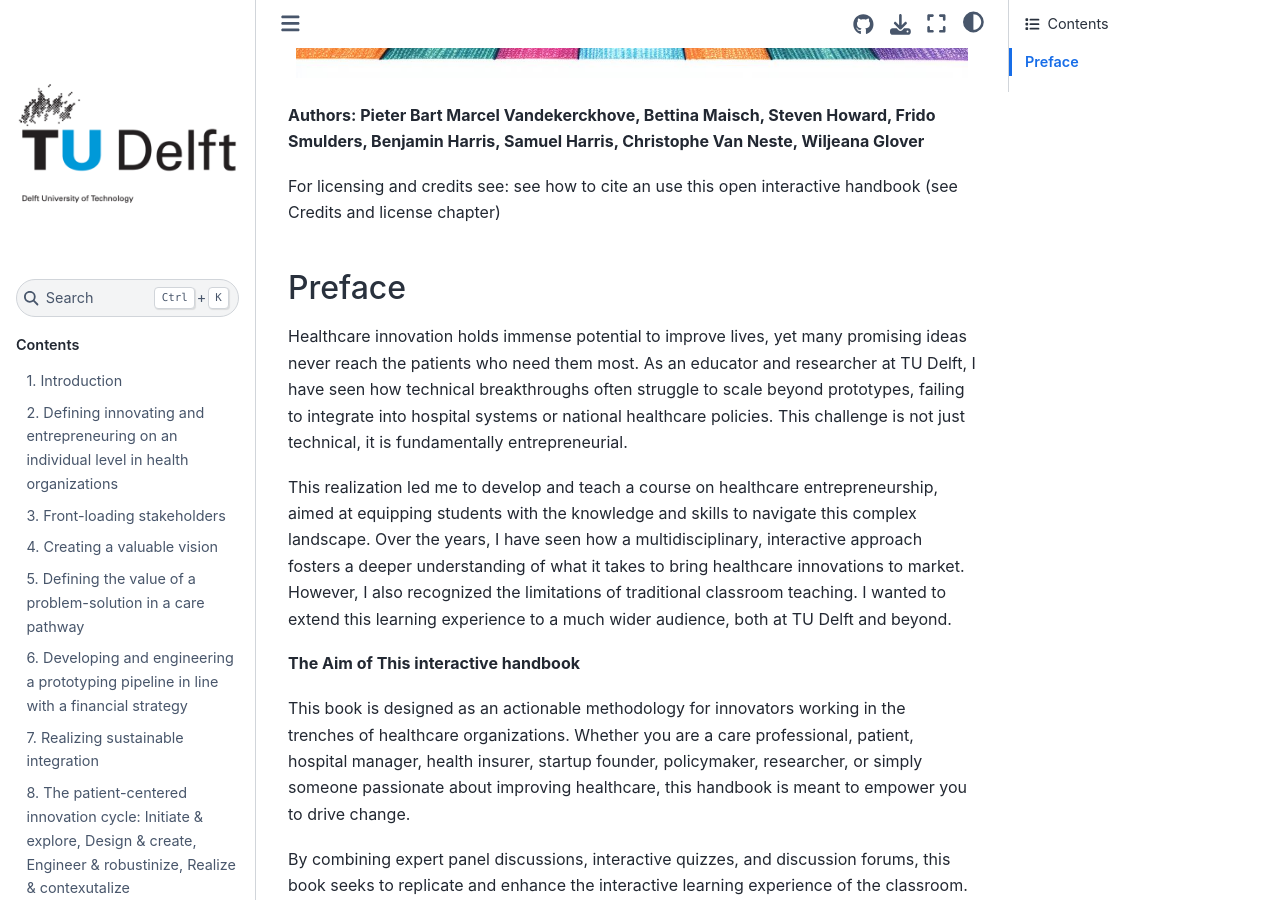
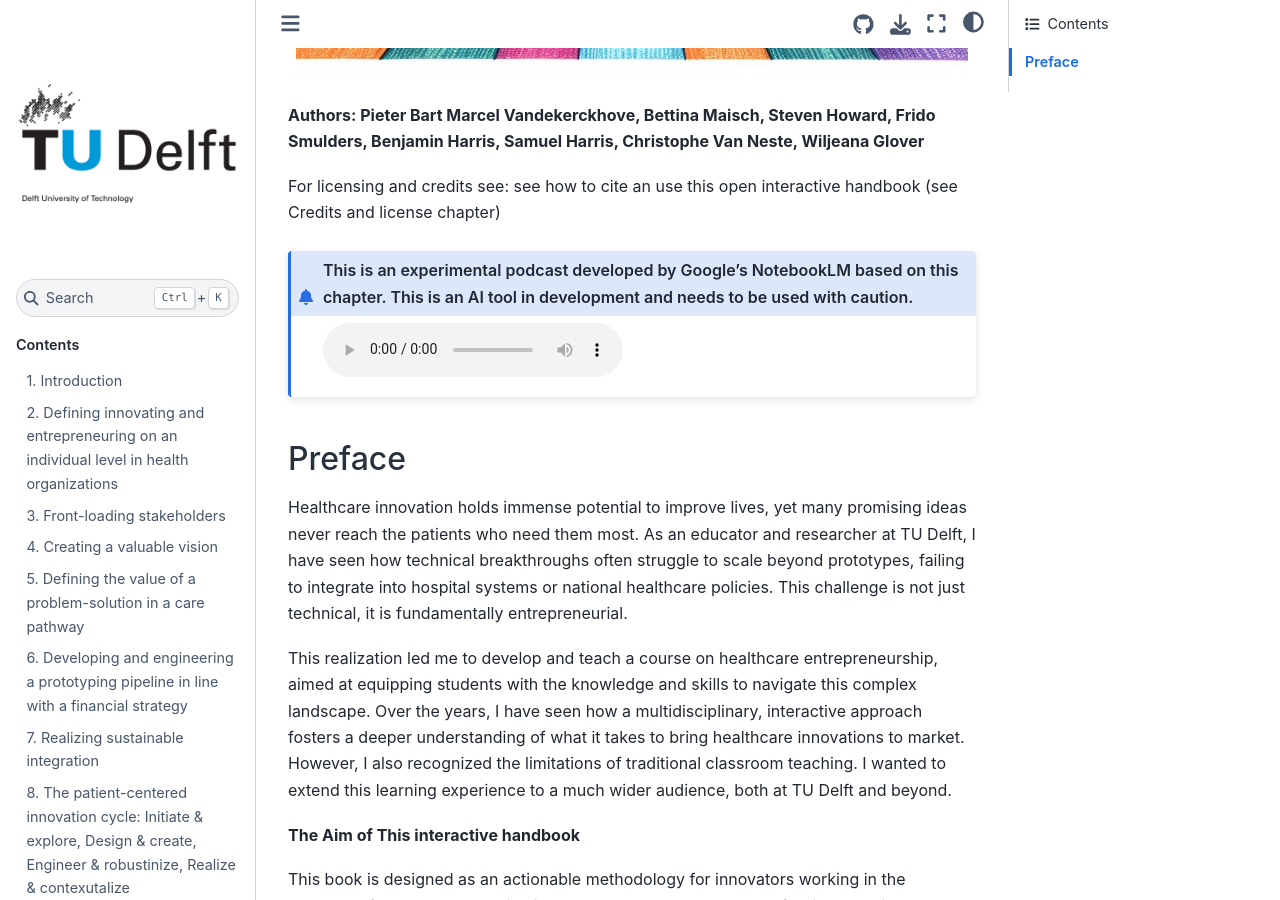
Before and after one commit to pietervandekerckhove/handbook-innovating-health, a Jupyter Book: the page built from book/chapters/01_preface.md, in a window 1280 px wide and 900 px high, scrolled down 783 px. Built offline with Jupyter Book 1.0.4 settings and Sphinx 7.4.7 and the Sphinx Book theme 1.1.4, drawn with Linux system fonts in a browser that asks for light colours; comment, search, counter and statistics services are not loaded.

Commit message:
update podcast overview

`````diff
--- a/book/chapters/01_preface.md
+++ b/book/chapters/01_preface.md
@@ -6,9 +6,17 @@
 **Authors: Pieter Bart Marcel Vandekerckhove, Bettina Maisch, Steven Howard, Frido Smulders, Benjamin Harris, Samuel Harris, Christophe Van Neste, Wiljeana Glover**
 
 For licensing and credits see: see how to cite an use this open interactive handbook (see Credits and license  chapter)
+
+```{admonition} This is an experimental podcast developed by Google's NotebookLM based on this chapter. This is an AI tool in development and needs to be used with caution.
+
+<audio controls>
+  <source src="../audio/podcast_overview.wav" type="audio/mp3">
+  <source src="../audio/podcast_overview.wav" type="audio/mp3">
+Your browser does not support the audio element.
+</audio>
+````
+
 ## Preface
-
-
 Healthcare innovation holds immense potential to improve lives, yet many promising ideas never reach the patients who need them most. As an educator and researcher at TU Delft, I have seen how technical breakthroughs often struggle to scale beyond prototypes, failing to integrate into hospital systems or national healthcare policies. This challenge is not just technical, it is fundamentally entrepreneurial.
 
 This realization led me to develop and teach a course on healthcare entrepreneurship, aimed at equipping students with the knowledge and skills to navigate this complex landscape. Over the years, I have seen how a multidisciplinary, interactive approach fosters a deeper understanding of what it takes to bring healthcare innovations to market. However, I also recognized the limitations of traditional classroom teaching. I wanted to extend this learning experience to a much wider audience, both at TU Delft and beyond.
`````
Also changed, not shown: 1 other file.
